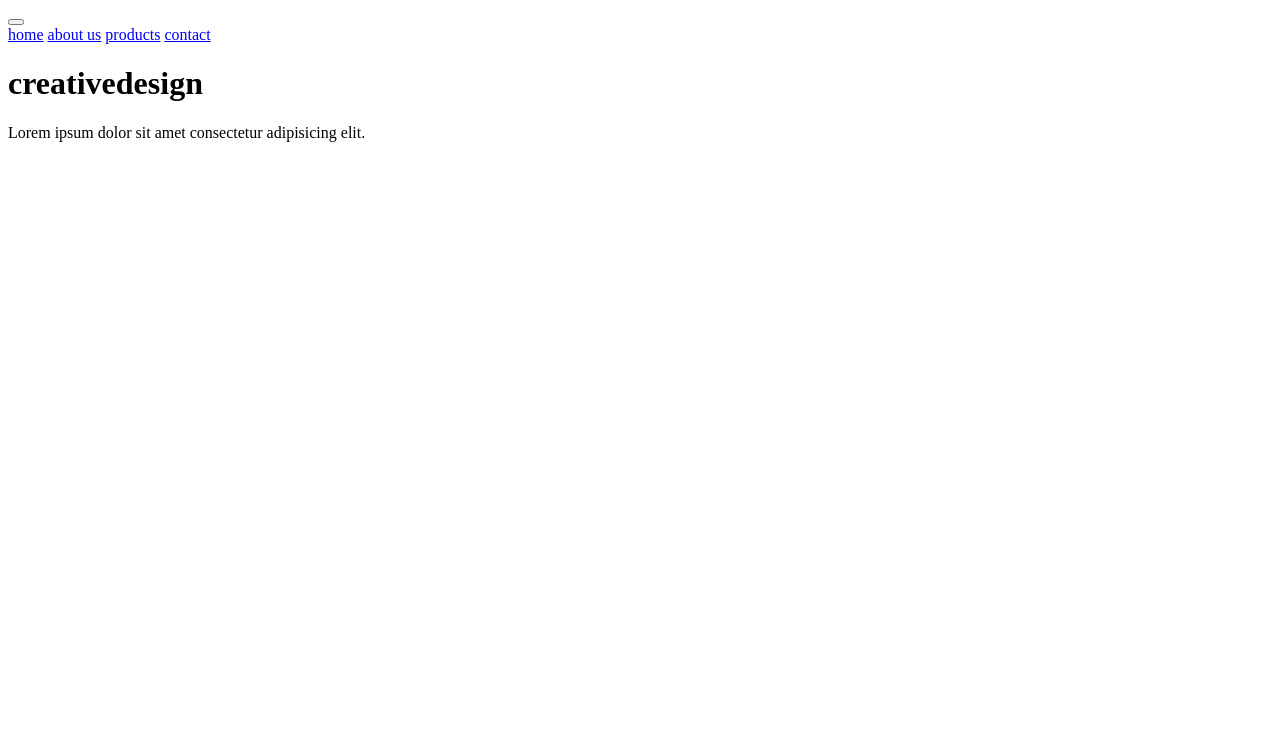
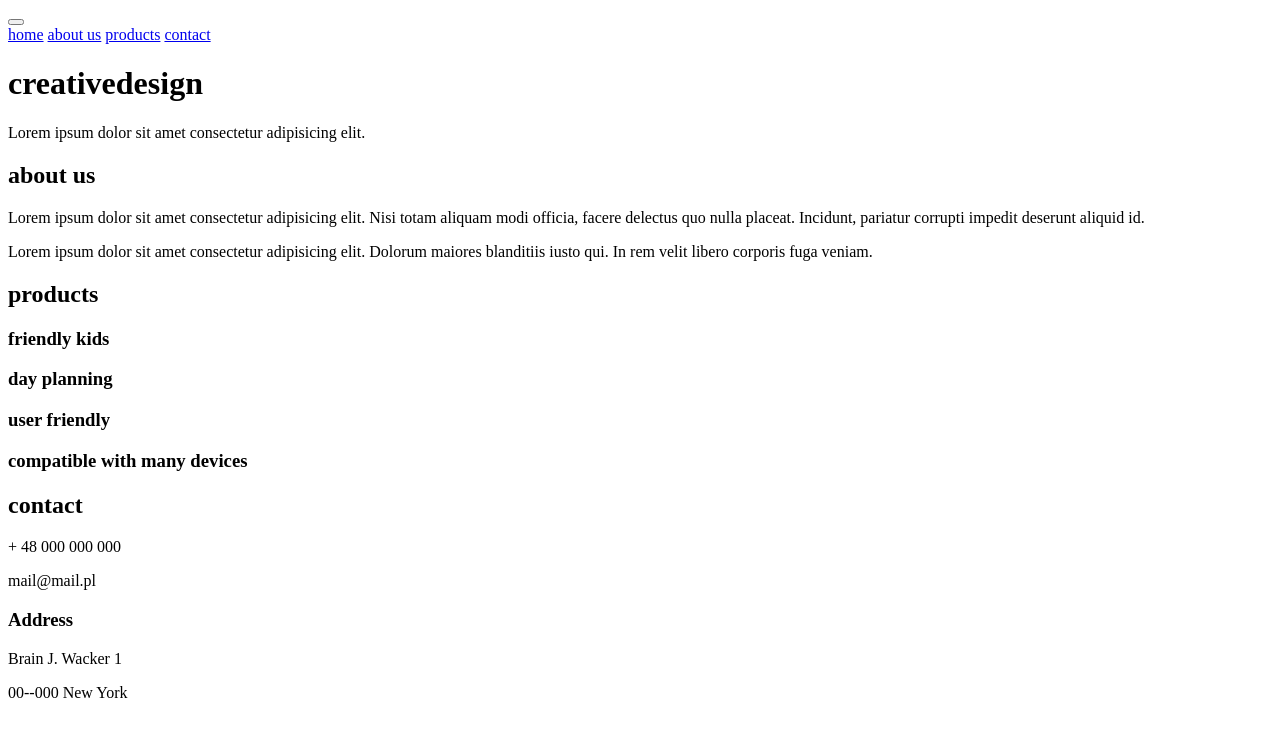
Before and after one commit to volodymyrholovetskyi/creative-design, a plain HTML site: page index.html in a window 1280 px wide. Drawn offline with Linux system fonts and the light colour scheme.

Commit message:
Create main section

```diff
--- a/index.html
+++ b/index.html
@@ -26,5 +26,63 @@
         </div>
     </header>
 
+    <main>
+        <section class="about-us wrapper" id="about-us">
+            <h2 class="section-title">about us</h2>
+            <p class="about-us-info">Lorem ipsum dolor sit amet consectetur adipisicing elit. Nisi totam aliquam modi
+                officia, facere delectus quo nulla placeat. Incidunt, pariatur corrupti impedit deserunt aliquid id.</p>
+            <p class="about-us-info">Lorem ipsum dolor sit amet consectetur adipisicing elit. Dolorum maiores blanditiis
+                iusto qui. In rem velit libero corporis fuga veniam.</p>
+        </section>
+
+        <section class="products wrapper" id="products">
+            <h2 class="section-title">products</h2>
+
+            <div class="products-box">
+                <div class="product first-product">
+                    <div class="hero-bg"></div>
+                    <div class="hero-text">
+                        <h3>friendly kids</h3>
+                    </div>
+                </div>
+
+
+                <div class="product second-product">
+                    <div class="hero-bg"></div>
+                    <div class="hero-text">
+                        <h3>day planning</h3>
+                    </div>
+                </div>
+
+
+                <div class="product third-product">
+                    <div class="hero-bg"></div>
+                    <div class="hero-text">
+                        <h3>user friendly</h3>
+                    </div>
+                </div>
+
+
+                <div class="product fourth-product">
+                    <div class="hero-bg"></div>
+                    <div class="hero-text">
+                        <h3>compatible with many devices</h3>
+                    </div>
+                </div>
+            </div>
+        </section>
+
+        <section class="contact wrapper" id="contact">
+            <h2 class="section-title">contact</h2>
+            <p><i class="fas fa-phone"></i> + 48 000 000 000</p>
+            <p><i class="fas fa-at"></i> mail@mail.pl</p>
+
+            <h3>Address</h3>
+            <p>Brain J. Wacker 1</p>
+            <p>00--000 New York</p>
+        </section>
+
+    </main>
+
 </body>
 </html>
```
